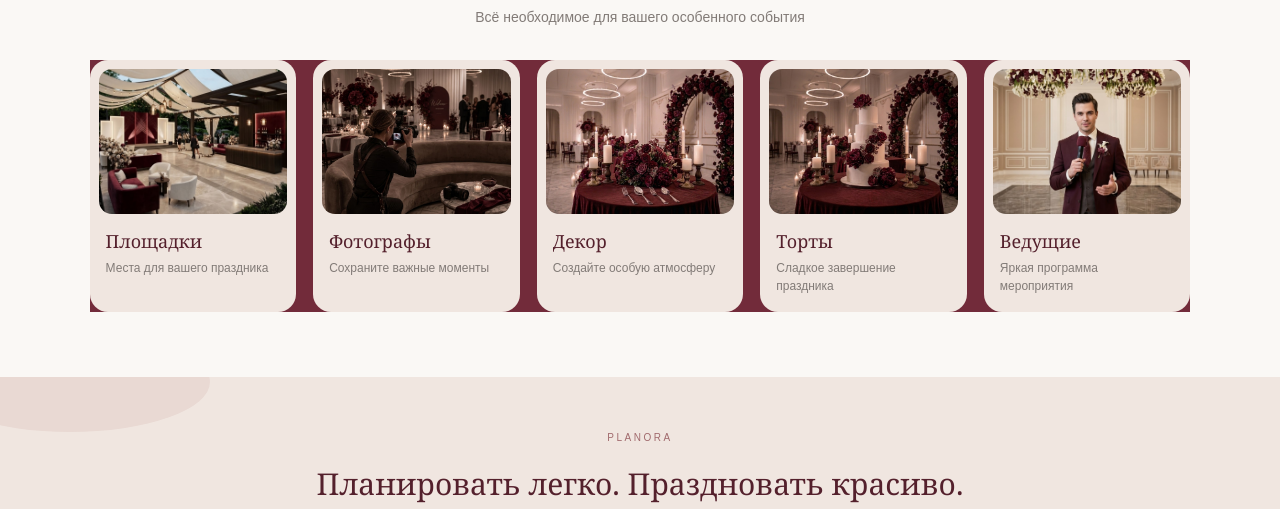
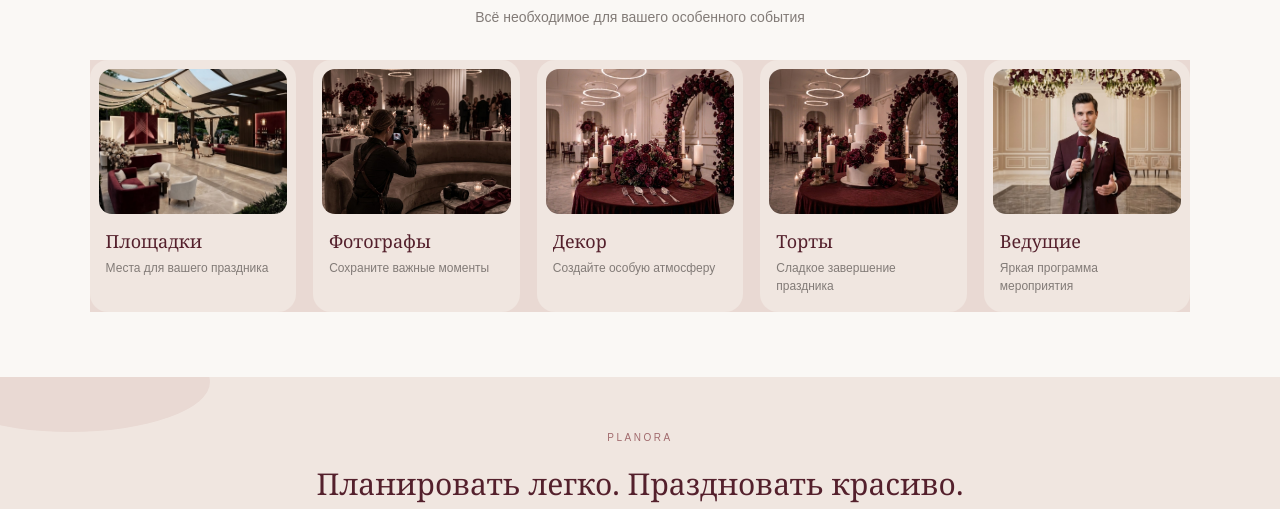
Before and after one commit to nazzm1/planora, a plain HTML site: page index.html in a window 1280 px wide. Shown: the part 735-1244 px from the top of the page. Drawn offline with Linux system fonts and the light colour scheme.

Commit message:
Update style.css
git background color chnage

```diff
--- a/style.css
+++ b/style.css
@@ -261,7 +261,7 @@ h1 {
     display: grid;
     grid-template-columns: repeat(5, minmax(0, 1fr));
     gap: 17px;
-    background-color: #722B3A;
+    background-color: #E9D9D3;
 }
 
 .category-card {
```
